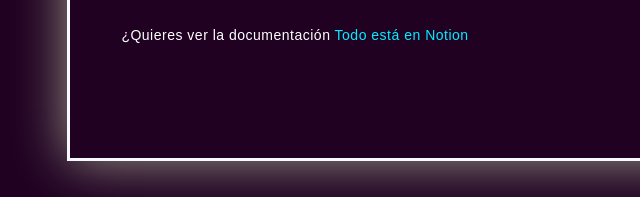
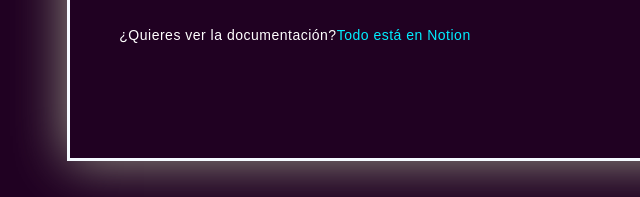
Before and after one commit to DCajiao/EmprenRed_DataAnalysis, a plain HTML site: page index.html in a window 1280 px wide. Shown: the part 522-719 px from the top of the page, 120-760 px from the left. Drawn offline with nearby package versions, Linux system fonts and the light colour scheme.

Commit message:
v0.01: Arreglos en index.html

```diff
--- a/index.html
+++ b/index.html
@@ -14,7 +14,7 @@
             <a class="analysis-link" href="graphic1.html">Análisis 1</a>
             <a class="analysis-link" href="graphic2.html">Análisis 2</a>
             <a class="analysis-link" href="graphic3.html">Análisis 3</a>
-            <p class="documentation-link">¿Quieres ver la documentación <a href="https://dcajiao.notion.site/Proyecto-Redes-EmprenRed-b498d146869949368291f6888b593374?pvs=4" class="external-link">Todo está en Notion</a></p>
+            <p class="documentation-link">¿Quieres ver la documentación?<a href="https://dcajiao.notion.site/Proyecto-Redes-EmprenRed-b498d146869949368291f6888b593374?pvs=4" class="external-link">Todo está en Notion</a></p>
         </div>
         <div class="hero-banner">
             <h1 class="welcome-text">Bienvenido a EmprenRed DataAnalysis</h1>
```
